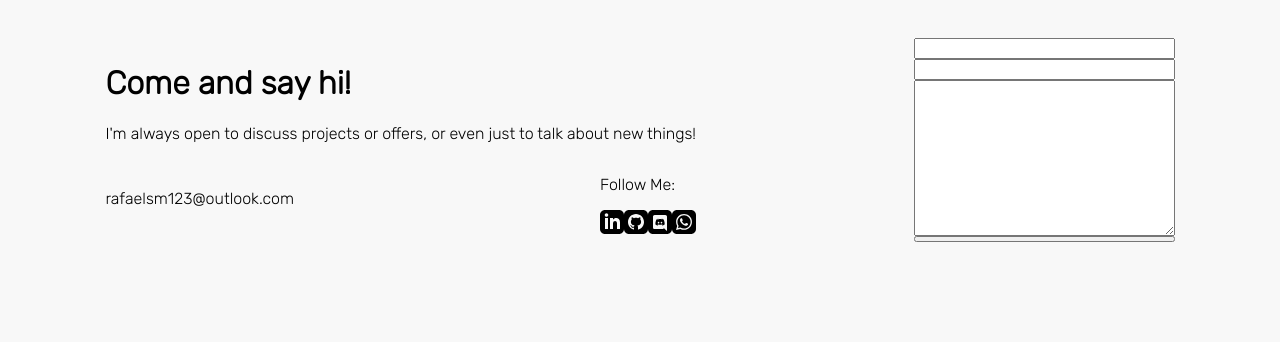
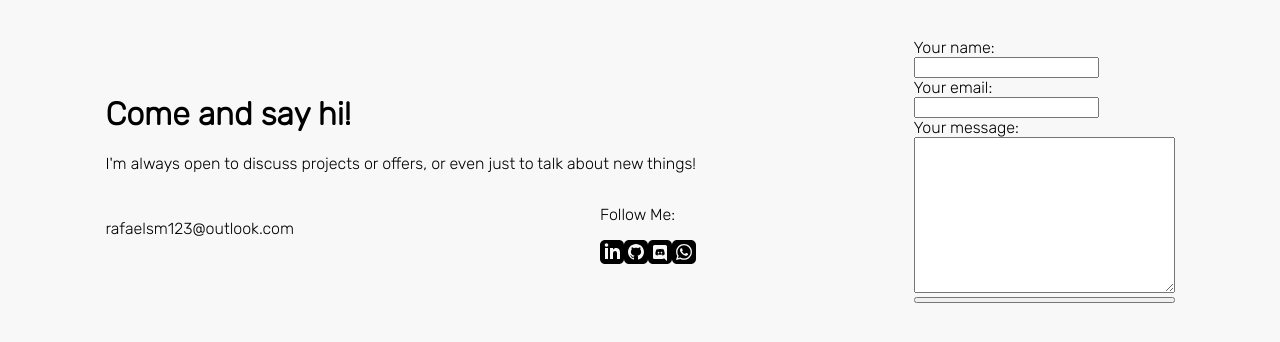
Before and after one commit to RafaelSampaioMoura/portfolio, a React (Vite) app in the folder personal-portfolio/: page /contact in a window 1280 px wide. Shown: the top 342 px of the page. Built offline with nearby package versions, Linux system fonts and the light colour scheme.

Commit message:
Added labels to the form

```diff
--- a/personal-portfolio/src/contact/MailForm.jsx
+++ b/personal-portfolio/src/contact/MailForm.jsx
@@ -3,9 +3,23 @@ import React from "react";
 function MailForm() {
   return (
     <form className="mail-form">
-      <input type="text" name="" id="" />
-      <input type="email" name="" id="" />
-      <textarea name="" id="" cols="30" rows="10"></textarea>
+      <label htmlFor="sender">
+        {" "}
+        Your name:
+        <br />
+        <input type="text" name="sender" id="sender" />
+      </label>
+      <label htmlFor="mail-address">
+        {" "}
+        Your email:
+        <br />
+        <input type="email" name="mail-address" id="mail-address" />
+      </label>
+      <label htmlFor="message">
+        {" "}
+        Your message: <br />
+        <textarea name="message" id="message" cols="30" rows="10"></textarea>
+      </label>
       <button></button>
     </form>
   );
```
